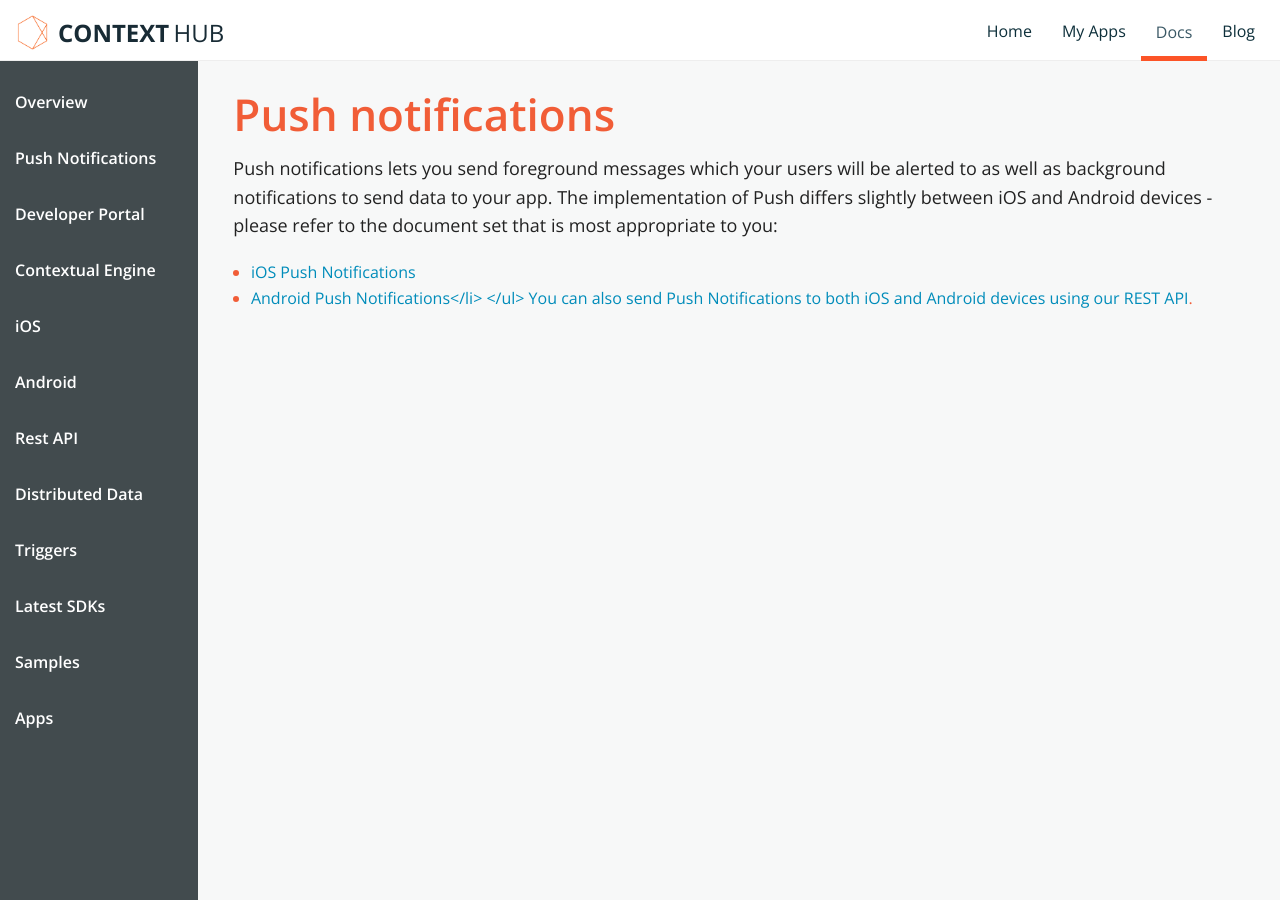
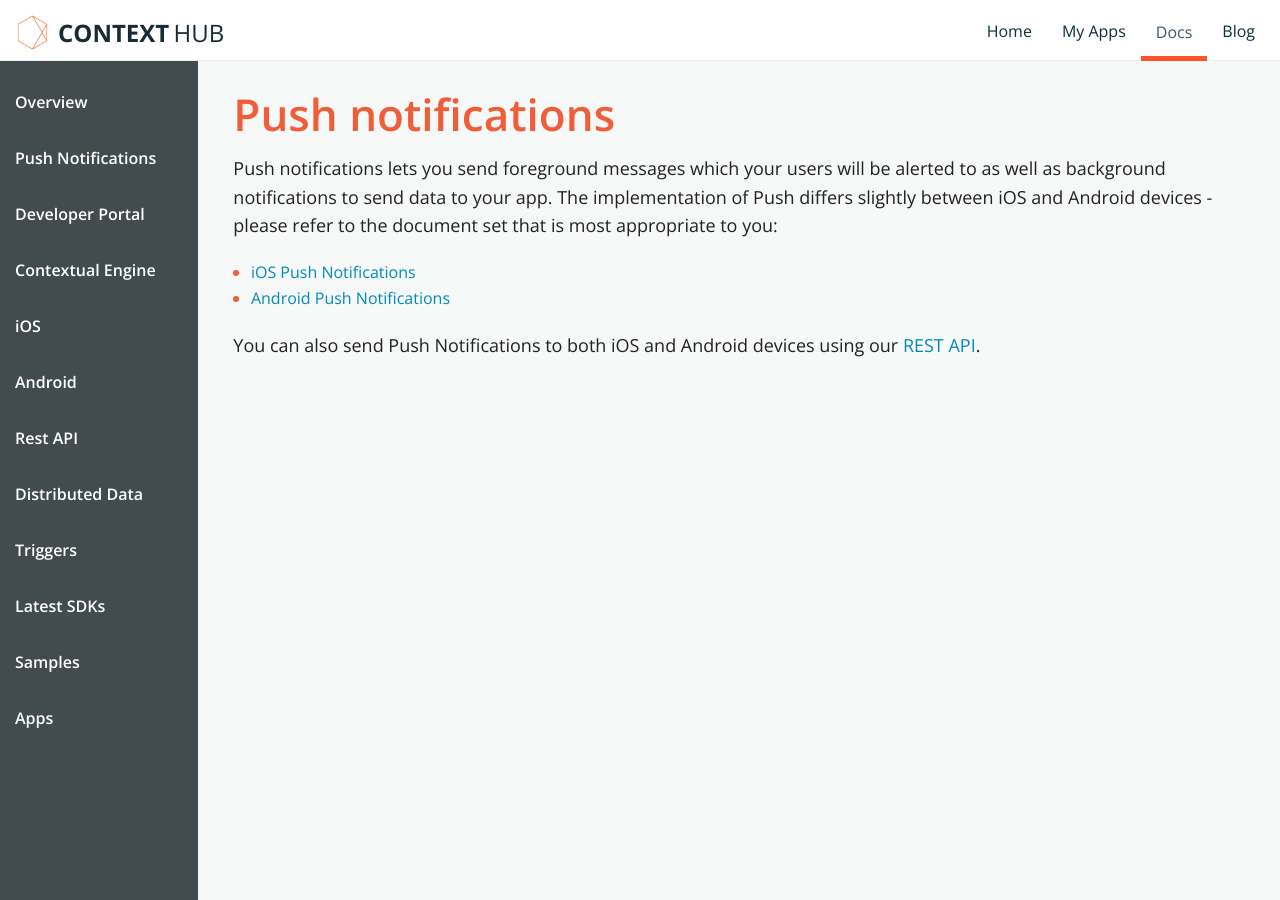
Before and after one commit to contexthub/contexthub.github.io, a Jekyll site: the page built from docs/pushnotifications/index.md, in a window 1280 px wide and 900 px high. Built offline with Jekyll 4.4.1, drawn with Linux system fonts in a browser that asks for light colours; a style sheet for code colours, icons or effects is not loaded.

Commit message:
Fixed links.

```diff
--- a/docs/pushnotifications/index.md
+++ b/docs/pushnotifications/index.md
@@ -6,9 +6,8 @@ layout: default
 # Push notifications
 
 Push notifications lets you send foreground messages which your users will be alerted to as well as background notifications to send data to your app. The implementation of Push differs slightly between iOS and Android devices - please refer to the document set that is most appropriate to you:
-<ul>
-	<li><a href="http://docs.contexthub.com/docs/ios/#PushNotifications">iOS Push Notifications</a></li>
-	<li><a href="http://docs.contexthub.com/docs/android/#PushNotifications">Android Push Notifications</li>
-</ul>
 
-You can also send Push Notifications to both iOS and Android devices using our <a href="http://docs.contexthub.com/contexthub-api/">REST API</a>.
+ * [iOS Push Notifications](http://docs.contexthub.com/docs/ios/#PushNotifications)
+ * [Android Push Notifications](http://docs.contexthub.com/docs/android/#PushNotifications)
+
+You can also send Push Notifications to both iOS and Android devices using our [REST API](/contexthub-api).
```
